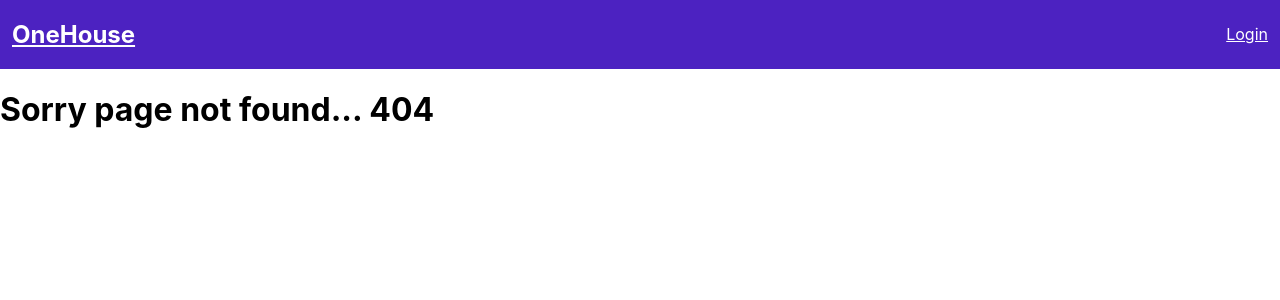
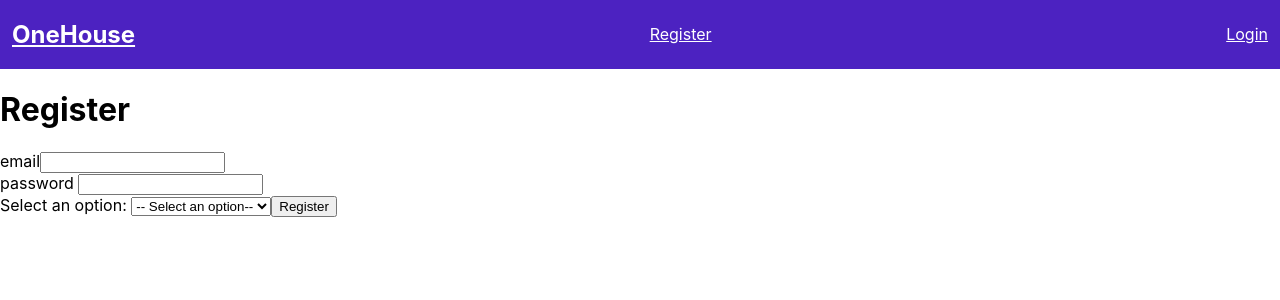
Before and after one commit to vytaux/waa-project-react-frontend, a React (Create React App) app: page /register in a window 1280 px wide. Before the commit this address had no page. Shown: the top 300 px of the page. Built offline with nearby package versions, Linux system fonts and the light colour scheme; the HTML template or start-up script is replaced by a standard one.

Commit message:
Start code

```diff
--- a/src/components/Header.js
+++ b/src/components/Header.js
@@ -1,29 +1,37 @@
-import React from "react";
-import {Link} from "react-router-dom";
+import React, { useState } from "react";
+import { Link, Navigate, useNavigate } from "react-router-dom";
 import hasRole from "../util/hasRole";
 
 const Header = ({ currentUser, setCurrentUser }) => {
+
+    const navigate = useNavigate();
 
     const logoutHandler = () => {
         setCurrentUser(null);
     }
 
-    return (
-        <header className='header'>
-            <nav className='w-full flex'>
-                <Link to={'/'} className='title-link'><h1>OneHouse</h1></Link>
+    if (hasRole(currentUser, 'ROLE_ADMIN'))
+        navigate('/admin')
 
-                {hasRole(currentUser, 'ROLE_ADMIN') && <h2>This is ADMIN</h2>}
-                {hasRole(currentUser, 'ROLE_OWNER') && <h2>This is OWNER</h2>}
-                {hasRole(currentUser, 'ROLE_CUSTOMER') && <h2>This is CUSTOMER</h2>}
+    if (hasRole(currentUser, 'ROLE_OWNER'))
+        navigate('/owner')
 
-                {!currentUser
-                    ? <Link to='/login' className='login-logout-link'>Login</Link>
-                    : <Link className='login-logout-link' onClick={logoutHandler}>Logout</Link>
-                }
-            </nav>
-        </header>
-    );
+    if (hasRole(currentUser, 'ROLE_CUSTOMER'))
+        navigate('/customer')
+
+
+    if (!currentUser)
+        return (
+            <header className='header'>
+                <nav className='w-full flex'>
+                    <Link to={'/'} className='title-link'><h1>OneHouse</h1></Link>
+                    {!currentUser ? <Link to='/register' className='login-logout-link'>Register</Link> : null}
+                    {!currentUser ? <Link to='/login' className='login-logout-link'>Login</Link> : null}
+                    {currentUser ? <Link className='login-logout-link' onClick={logoutHandler}>Logout</Link> : null}
+                </nav>
+            </header>
+        )
+
 }
 
 
--- a/src/components/Homepage.js
+++ /dev/null
@@ -1,26 +0,0 @@
-import React, {useEffect} from "react";
-import FetchService from "../service/FetchService";
-import Property from "./Property";
-
-
-const Homepage = () => {
-
-    const [properties, setProperties] = React.useState([]);
-
-    useEffect(() => {
-        FetchService.getAllProperties()
-            .then(response => {
-                setProperties(response.data);
-            });
-    }, []);
-
-    return (
-        <div className='properties flex'>
-            {properties.map(property => (
-                <Property key={property.id} property={property} />
-            ))}
-        </div>
-    );
-}
-
-export default Homepage;
--- /dev/null
+++ b/src/components/Register.js
@@ -0,0 +1,54 @@
+import React, { useRef } from 'react'
+import FetchService from '../service/FetchService';
+import extractJwtPayload from '../util/extractJwtPayload';
+import { useNavigate } from 'react-router-dom';
+
+function Register({ setCurrentUser }) {
+    const email = useRef();
+    const password = useRef();
+    const role = useRef();
+    const navigate = useNavigate();
+
+    const register = () => {
+        // alert("Registering user")
+        console.log(email.current.value)
+        console.log(password.current.value)
+        console.log(role.current.value)
+
+        // FetchService.login(email.current.value, password.current.value, role.current.value)
+        //     .then(response => {
+        //         const payload = extractJwtPayload(response.data.accessToken);
+
+        //         console.log(payload)
+        //         const currentUser = {
+        //             email: payload.sub,
+        //             roles: payload.roles
+        //         };
+        //         setCurrentUser(currentUser);
+
+        //         navigate('/')
+        //     });
+
+        navigate('/')
+
+    }
+
+    return (
+        <div>
+            <h1>Register</h1>
+            <div>email<input type="text" ref={email} /></div>
+            <div>password <input type="password" ref={password} /></div>
+
+            <label htmlFor="roleDropdown" >Select an option: </label>
+            <select id="roleDropdown" ref={role} >
+                <option value="">-- Select an option--</option>
+                <option value="ROLE_OWNER">Home Owner</option>
+                <option value="ROLE_CUSTOMER">Home Buyer</option>
+            </select>
+
+            <button onClick={register}>Register</button>
+        </div>
+    );
+}
+
+export default Register
--- a/src/config/Api.js
+++ b/src/config/Api.js
@@ -1,7 +1,8 @@
 import axios from "axios";
 
+const BASE_URL = 'https://65b925f2b71048505a8a4b00.mockapi.io'
 const API = axios.create({
-    baseURL: 'http://localhost:8080/api/v1/'
+    baseURL: `${BASE_URL}/api/v1/`
 })
 
 export default API;
--- /dev/null
+++ b/src/containers/AdminDashboard.js
@@ -0,0 +1,11 @@
+import React from 'react'
+
+function AdminDashboard() {
+  return (
+    <div>
+      Hello from admin dashboard
+    </div>
+  )
+}
+
+export default AdminDashboard
--- /dev/null
+++ b/src/containers/CustomerDashboard.js
@@ -0,0 +1,11 @@
+import React from 'react'
+
+function CustomerDashboard() {
+  return (
+    <div>
+      Hello from customer dashboard
+    </div>
+  )
+}
+
+export default CustomerDashboard
--- /dev/null
+++ b/src/containers/Homepage.js
@@ -0,0 +1,36 @@
+import React, { useEffect } from "react";
+import FetchService from "../service/FetchService";
+import Property from "../components/Property";
+
+
+const Homepage = () => {
+
+    const [properties, setProperties] = React.useState([]);
+
+    useEffect(() => {
+        FetchService.getAllProperties()
+            .then(response => {
+                setProperties(response.data);
+            }).catch(e => {
+                console.log("error " + e)
+            }
+            );
+    }, []);
+
+    if (!properties.length)
+        return (
+            <div className='properties flex'>
+                <h1>Loading</h1>
+            </div>
+        );
+    else
+        return (
+            <div className='properties flex'>
+                {properties.map(property => (
+                    <Property key={property.id} property={property} />
+                ))}
+            </div>
+        );
+}
+
+export default Homepage;
--- /dev/null
+++ b/src/containers/OwnerDashboard.js
@@ -0,0 +1,11 @@
+import React from 'react'
+
+function OwnerDashboard() {
+  return (
+    <div>
+      Hello from owner dashbaord
+    </div>
+  )
+}
+
+export default OwnerDashboard
--- a/src/routes/PageRoutes.js
+++ b/src/routes/PageRoutes.js
@@ -2,8 +2,14 @@ import { Routes, Route } from "react-router-dom";
 import React from 'react';
 import RequireAuth from "../components/RequireAuth";
 import Missing from "../components/Missing";
-import Homepage from "../components/Homepage";
+import Homepage from "../containers/Homepage";
 import Login from "../components/Login";
+import AdminDashboard from "../containers/AdminDashboard";
+import OwnerDashboard from "../containers/OwnerDashboard";
+import CustomerDashboard from "../containers/CustomerDashboard";
+
+import Register from "../components/Register";
+
 
 export default function PageRoutes({ setCurrentUser }) {
     return (
@@ -12,6 +18,19 @@ export default function PageRoutes({ setCurrentUser }) {
 
             {/*Show properties homepage*/}
             <Route path='/' element={<Homepage />} />
+
+            {/*Show admin dashboard*/}
+            <Route path='/admin' element={<AdminDashboard />} />
+
+            {/*Show admin dashboard*/}
+            <Route path='/owner' element={<OwnerDashboard />} />
+
+            {/*Show admin dashboard*/}
+            <Route path='/customer' element={<CustomerDashboard />} />
+
+
+            {/*Show Register/Signup page*/}
+            <Route path='/register' element={<Register />} />
 
             {/*specific admin/customer/owner routes???*/}
             <Route element={<RequireAuth />}>
--- a/src/service/FetchService.js
+++ b/src/service/FetchService.js
@@ -21,7 +21,10 @@ const FetchService = {
         return this._call('GET', '/properties');
     },
     login: function (email, password) {
-        return this._call('POST', '/auth/login', {email, password});
+        return this._call('POST', '/auth/login', { email, password });
+    },
+    register: function (email, password, role) {
+        return this._call('POST', '/auth/register', { email, password, role });
     },
 }
 
```
